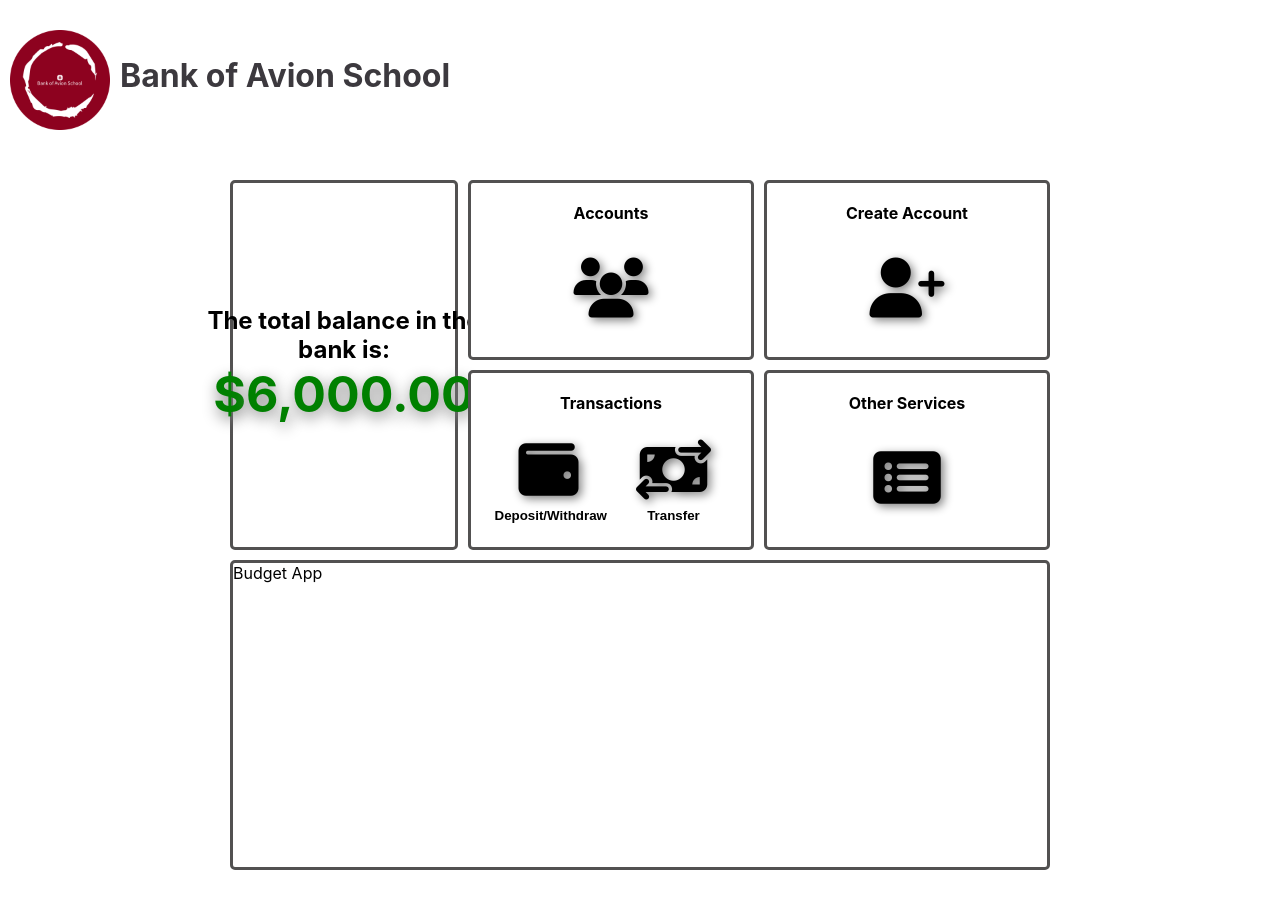
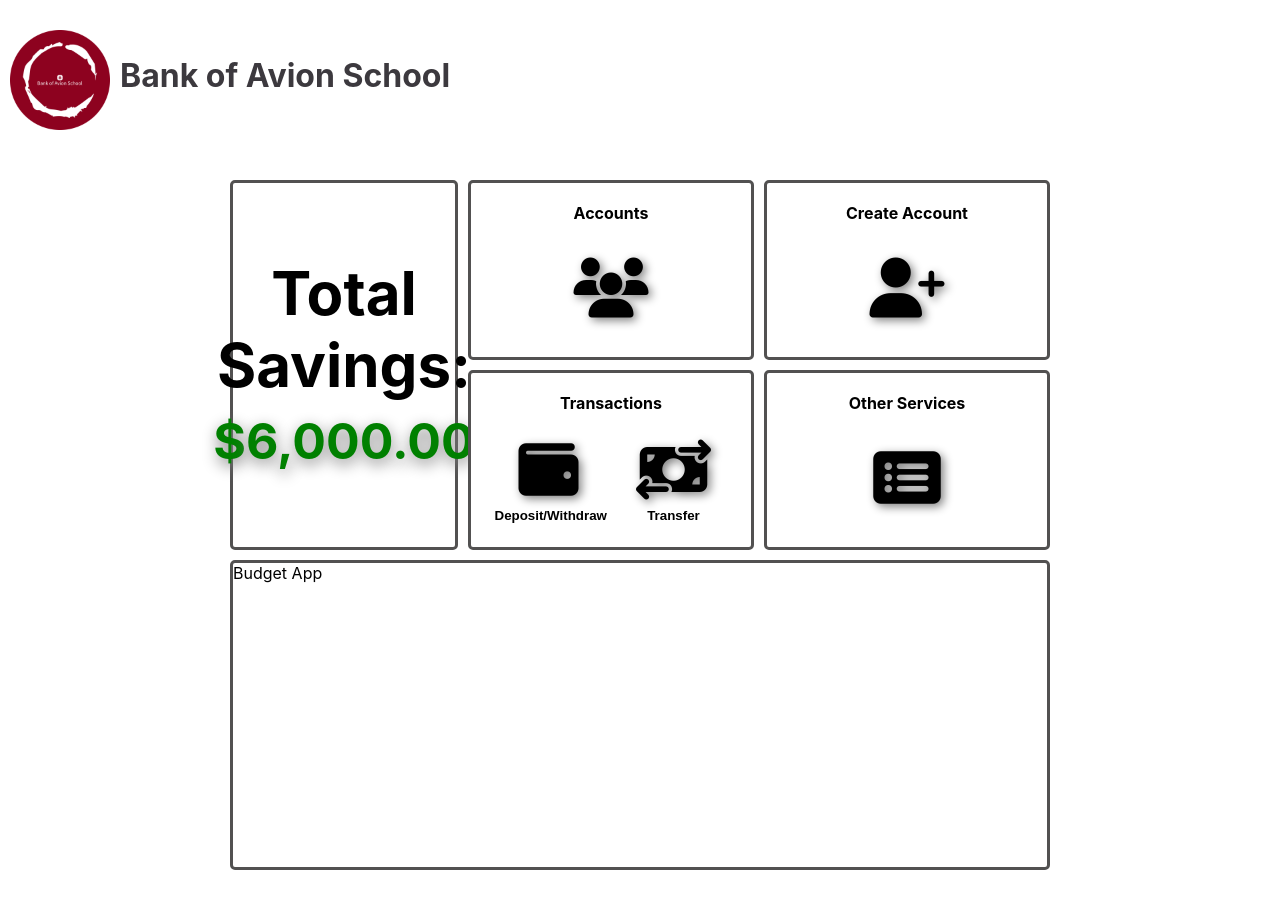
Before and after one commit to elainesanluis/bank-and-budget-app, a React (Create React App) app: page / in a window 1280 px wide. Built offline with nearby package versions, Linux system fonts and the light colour scheme.

Commit message:
changed font-size of total balance to 40px

```diff
--- a/src/Pages/Home.css
+++ b/src/Pages/Home.css
@@ -79,17 +79,18 @@
   justify-content: center;
   align-items: center;
   text-align: center;
+  font-size: 40px;
 }
 
 .greetings:hover {
-  background-color: rgba(0, 0, 0, 0.2);
+  background-color: rgba(0, 0, 0, 0.05);
 }
 
-  .totalbalance {
-    color: green;
-    font-size: 50px;
-    text-shadow: 1px 5px 15px gray;
-    padding: 10px;
+.totalbalance {
+  color: green;
+  font-size: 50px;
+  text-shadow: 1px 5px 15px gray;
+  padding: 10px;
   }
 
 .dashBoard {
--- a/src/Pages/Home.js
+++ b/src/Pages/Home.js
@@ -31,7 +31,7 @@ function Home({ accounts }) {
       <div className="dashBoard">
         <div className="greetings">
           <h2>
-        The total balance in the bank is: <span className='totalbalance'> ${formattedTotalBalance}</span>
+        Total Savings: <span className='totalbalance'> ${formattedTotalBalance}</span>
         </h2>
        </div>
         <div className="userAccount">Accounts
```
